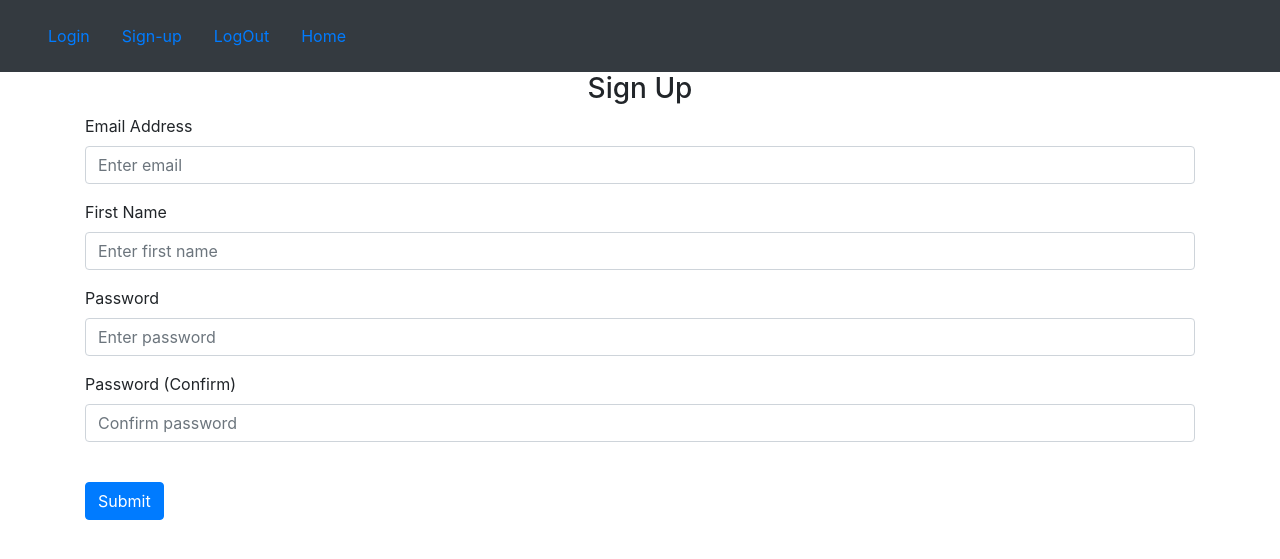
After one commit to EricTorres27/tesina, a Flask app: template website/templates/sign_up.html in a window 1280 px wide. The commit adds this page. Shown: the top 559 px of the page. Run offline with Flask 2, Linux system fonts and the light colour scheme; the template is opened without the code that fills it, so the values that code supplies are empty.

```diff
--- a/main.py
+++ b/main.py
@@ -1,5 +1,5 @@
 from website import create_app
-
+from flask_sqlalchemy import SQLAlchemy
 app= create_app()
 
 if __name__ == '__main__':
--- a/website/templates/base.html
+++ b/website/templates/base.html
@@ -30,6 +30,10 @@
           </div>
         </div>
     </nav>
+    <div class="container">
+        {% block content %}
+        {% endblock %}
+    </div>
     <script src="https://code.jquery.com/jquery-3.3.1.slim.min.js" integrity="sha384-q8i/X+965DzO0rT7abK41JStQIAqVgRVzpbzo5smXKp4YfRvH+8abtTE1Pi6jizo" crossorigin="anonymous"></script>
     <script src="https://cdn.jsdelivr.net/npm/popper.js@1.14.7/dist/umd/popper.min.js" integrity="sha384-UO2eT0CpHqdSJQ6hJty5KVphtPhzWj9WO1clHTMGa3JDZwrnQq4sF86dIHNDz0W1" crossorigin="anonymous"></script>
     <script src="https://cdn.jsdelivr.net/npm/bootstrap@4.3.1/dist/js/bootstrap.min.js" integrity="sha384-JjSmVgyd0p3pXB1rRibZUAYoIIy6OrQ6VrjIEaFf/nJGzIxFDsf4x0xIM+B07jRM" crossorigin="anonymous"></script>
--- a/website/templates/home.html
+++ b/website/templates/home.html
@@ -1 +1,4 @@
-{% extends "base.html" %} {% block tittle %}Chaneg{% endblock %}
+{% extends "base.html" %} {% block tittle %}Home{% endblock %}
+{% block content %}
+<h1>this is the main page</h1>
+{% endblock %}
--- a/website/templates/login.html
+++ b/website/templates/login.html
@@ -1,3 +1,5 @@
+{% extends "base.html" %} {% block tittle %}Home{% endblock %}
+{% block content %}
 <!DOCTYPE html>
 <html lang="en">
 <head>
@@ -59,3 +61,5 @@
       </section>
 </body>
 </html>
+
+{% endblock %}
--- /dev/null
+++ b/website/templates/sign_up.html
@@ -0,0 +1,48 @@
+{% extends "base.html" %} {% block title %}Sign Up{% endblock %} {% block
+    content %}
+    <form method="POST">
+      <h3 align="center">Sign Up</h3>
+      <div class="form-group">
+        <label for="email">Email Address</label>
+        <input
+          type="email"
+          class="form-control"
+          id="email"
+          name="email"
+          placeholder="Enter email"
+        />
+      </div>
+      <div class="form-group">
+        <label for="firstName">First Name</label>
+        <input
+          type="text"
+          class="form-control"
+          id="firstName"
+          name="firstName"
+          placeholder="Enter first name"
+        />
+      </div>
+      <div class="form-group">
+        <label for="password1">Password</label>
+        <input
+          type="password"
+          class="form-control"
+          id="password1"
+          name="password1"
+          placeholder="Enter password"
+        />
+      </div>
+      <div class="form-group">
+        <label for="password2">Password (Confirm)</label>
+        <input
+          type="password"
+          class="form-control"
+          id="password2"
+          name="password2"
+          placeholder="Confirm password"
+        />
+      </div>
+      <br />
+      <button type="submit" class="btn btn-primary">Submit</button>
+    </form>
+    {% endblock %}
--- a/website/views.py
+++ b/website/views.py
@@ -5,4 +5,4 @@ views = Blueprint('views', __name__)
 #Define views
 @views.route('/')
 def home():
-    return render_template("login.html")
+    return render_template("home.html")
```
Also changed, not shown: database.py (deleted, +0 -8 lines), website/__init__.py (+16 -0 lines), website/app.py (deleted, +0 -18 lines), website/auth.py (+13 -5 lines), website/models.py (+35 -0 lines).
